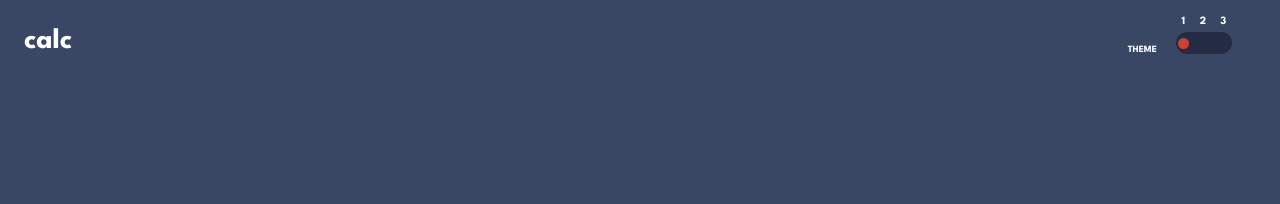
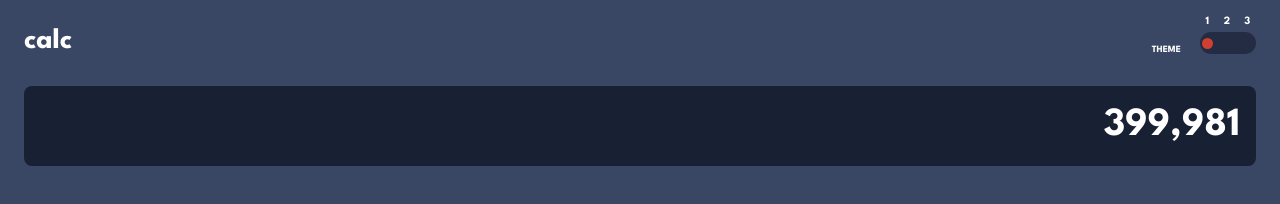
Before and after one commit to NikolaiKoz/FrontendMentor-Calculator_App.github.io, a website: page src/index.html in a window 1280 px wide. Drawn offline with Linux system fonts and the light colour scheme.

Commit message:
style: :art: Display screen and text was done.

```diff
--- a/src/css/generalStyle.css
+++ b/src/css/generalStyle.css
@@ -2,13 +2,14 @@
     font-family: 'League Spartan', sans-serif;
 }
 
-/* <---------- FIRST THEME COLOR ----------> */
+/* <---------- HEADER ----------> */
 
 .header{
     margin-top: 1em;
     display: flex;
     justify-content: space-between;
     padding: 0 1.5em;
+    margin-bottom: 2em;
 }
 
 .h1Title{
@@ -19,9 +20,7 @@
 
 .themeSectionContainer{
     display: flex;
-    justify-content: space-between;
     align-items: center;
-    padding: 0 1.5em;
     position: relative;
 }
 
@@ -41,12 +40,6 @@
     margin-bottom: .5em;
 }
 
-
-
-
-
-
-
 .switchOptions__switch__backgorund{
     width: 3.5em;
     height: 1.4em;
@@ -63,3 +56,27 @@
     top: .4em;
     left: .1em;
 }
+
+/* <---------- MAIN ----------> */
+
+.main{
+    margin: 0 1.5em;
+}
+
+/* <-- DISPLAY --> */
+
+.displayContainer{
+    width: 100%;
+    height: 80px;
+    border-radius: .5em;
+}
+
+.displayContainer__display{
+    width: 100%;
+    height: 100%;
+    display: flex;
+    justify-content: flex-end;
+    align-items: center;
+    padding: 0 1rem;
+    font-size: 2.5rem;
+}
--- a/src/css/rootColorThemes.css
+++ b/src/css/rootColorThemes.css
@@ -7,6 +7,7 @@
     --text-white: hsl(0, 0%, 100%);
     --toggleAndKeypad-bg-first-theme: hsl(223, 31%, 20%);
     --toggleAndEqual-first-theme: hsl(6, 63%, 50%);
+    --screen-bg-first-theme: hsl(224, 36%, 15%);
 
 /* <---------- SECOND THEME COLOR ----------> */
 /* <---------- THIRD THEME COLOR ----------> */
@@ -31,6 +32,10 @@
     background-color: var(--toggleAndEqual-first-theme);
 }
 
+.screen-bg-first-theme{
+    background-color: var(--screen-bg-first-theme);
+}
+
 
 /* <---------- SECOND THEME COLOR ----------> */
 /* <---------- THIRD THEME COLOR ----------> */
--- a/src/index.html
+++ b/src/index.html
@@ -33,6 +33,14 @@
     </section>
   </header>
 
+  <main class="main">
+
+    <section class="displayContainer screen-bg-first-theme">
+      <p class="displayContainer__display textColorWhite">399,981</p>
+    </section>
+
+  </main>
+
 
 
 </body>
```
